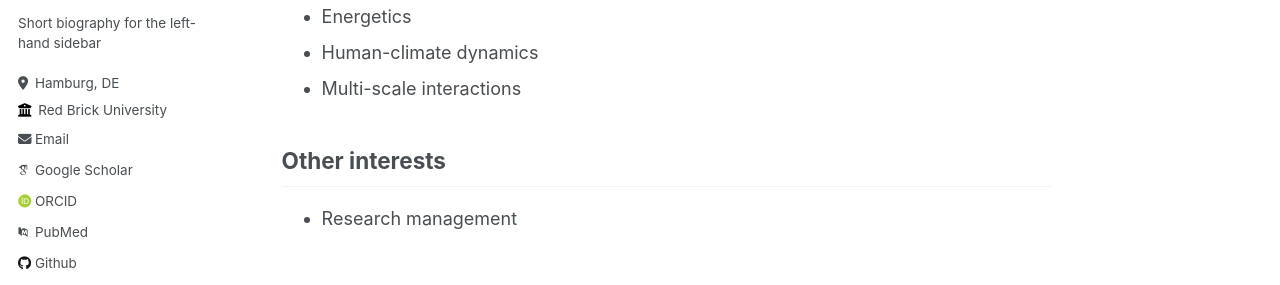
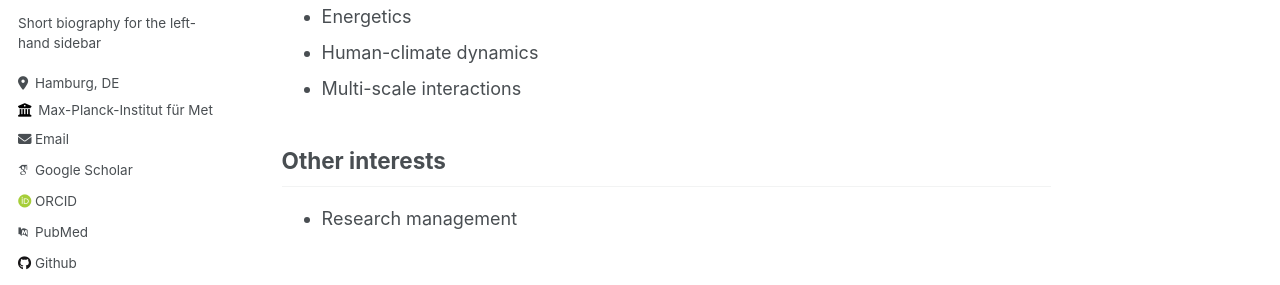
Before and after one commit to john-ssebandeke/john-ssebandeke.github.io, a Jekyll site: the page built from _pages/about.md, in a window 1280 px wide. Shown: the part 310-595 px from the top of the page. Built offline with Jekyll 4.4.1, drawn with Linux system fonts in a browser that asks for light colours; some web fonts are replaced.

Commit message:
Update _config.yml

```diff
--- a/_config.yml
+++ b/_config.yml
@@ -26,9 +26,9 @@ author:
   pronouns         : # example: "she/her"
   bio              : "Short biography for the left-hand sidebar"
   location         : "Hamburg, DE"
-  employer         : "Red Brick University"
+  employer         : "Max-Planck-Institut für Meteorologie"
   uri              : # URL
-  email            : "none@example.org"
+  email            : "johnssebandeke@gmail.com"
 
   # Academic websites
   arxiv            : # URL - Update with the correct link to your profile
```
